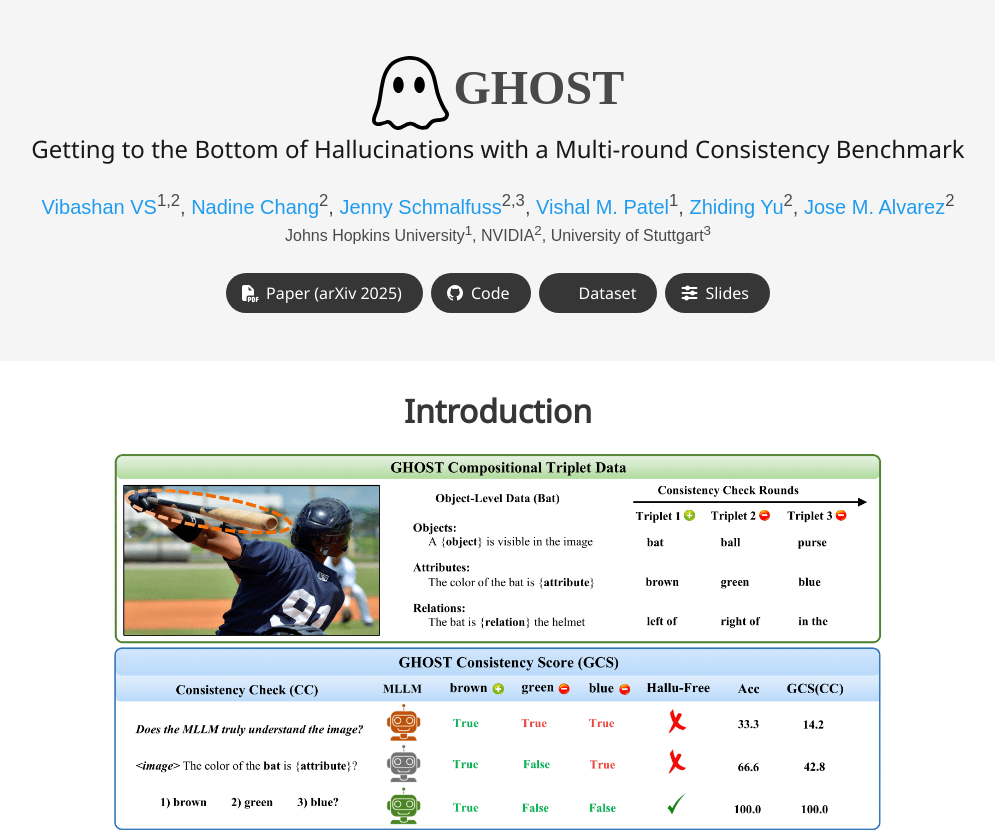
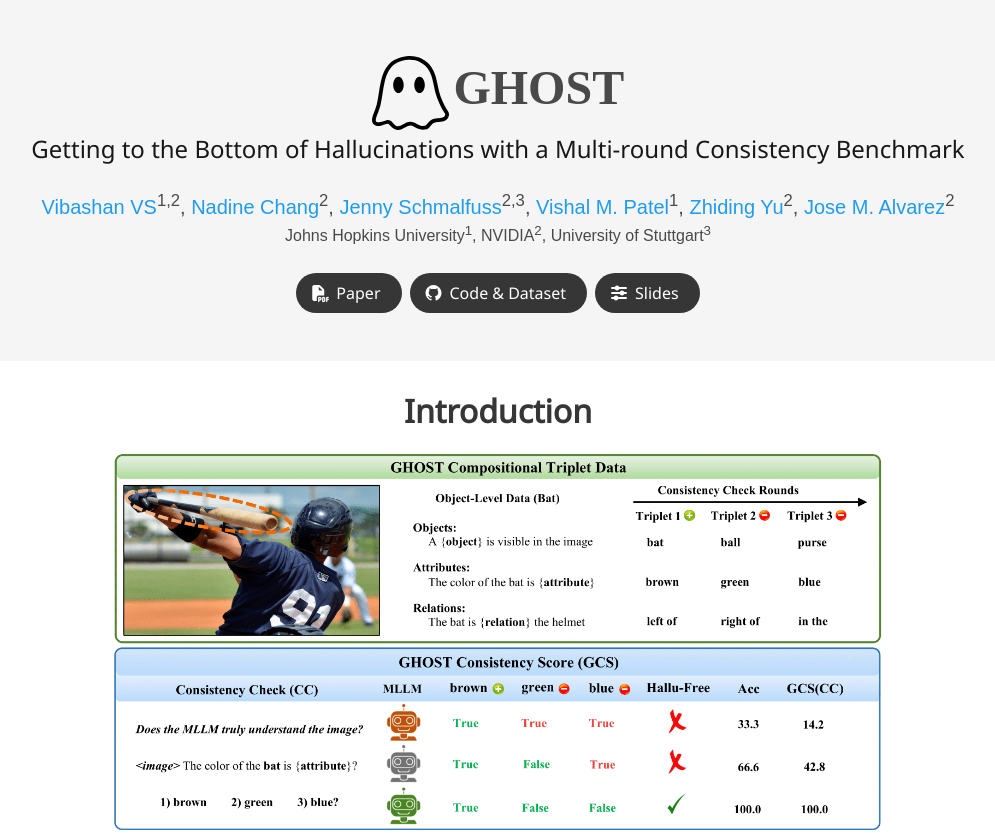
Before and after one commit to Vibashan/ghost-web, a plain HTML site: page index.html in a window 1280 px wide. Shown: the top 837 px of the page, without its empty margins (142-1137 px from the left). Drawn offline with nearby package versions, Linux system fonts and the light colour scheme; some icons are missing; a web font is replaced by a local one.

Commit message:
Update buttons in index.html with new links

```diff
--- a/index.html
+++ b/index.html
@@ -68,15 +68,12 @@
           <div class="section-spacer">
           <div class="buttons is-centered">
             <a class="button is-dark is-rounded" href="#" target="_blank" rel="noopener">
-                <span class="icon"><i class="fas fa-file-pdf"></i></span><span>Paper (arXiv 2025)</span>
+              <span class="icon"><i class="fas fa-file-pdf"></i></span><span>Paper</span>
             </a>
-              <a class="button is-dark is-rounded" href="#" target="_blank" rel="noopener">
-                <span class="icon"><i class="fab fa-github"></i></span><span>Code </span>
+            <a class="button is-dark is-rounded" href="https://github.com/Vibashan/GHOST" target="_blank" rel="noopener">
+              <span class="icon"><i class="fab fa-github"></i></span><span>Code & Dataset</span>
             </a>
-              <a class="button is-dark is-rounded" href="#" target="_blank" rel="noopener">
-                <span class="icon"><i class="ai ai-dataverse"></i></span><span>Dataset </span>
-              </a>
-              <a class="button is-dark is-rounded" href="#" target="_blank" rel="noopener">
+            <a class="button is-dark is-rounded" href="https://docs.google.com/presentation/d/10BiltZRdEvy-PXPSIMoJCFDgztFzl23PvsABf8mObio/edit?usp=sharing" target="_blank" rel="noopener">
               <span class="icon"><i class="fas fa-sliders-h"></i></span><span>Slides</span>
             </a>
           </div>
```
Lines whose indentation alone changed are shown as unchanged.
